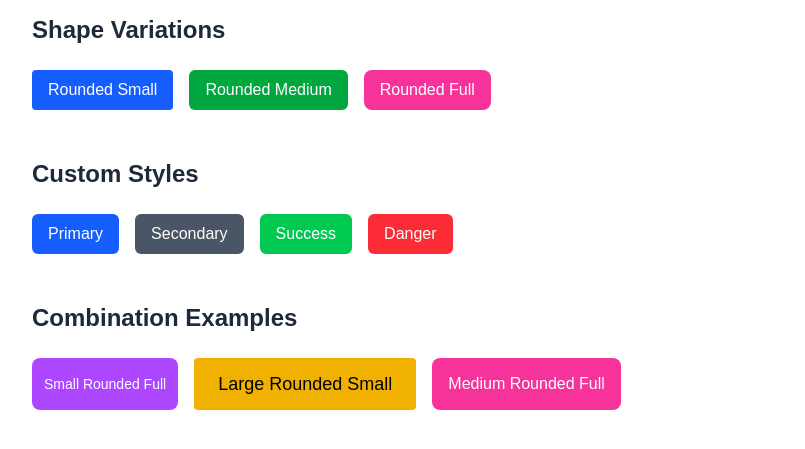
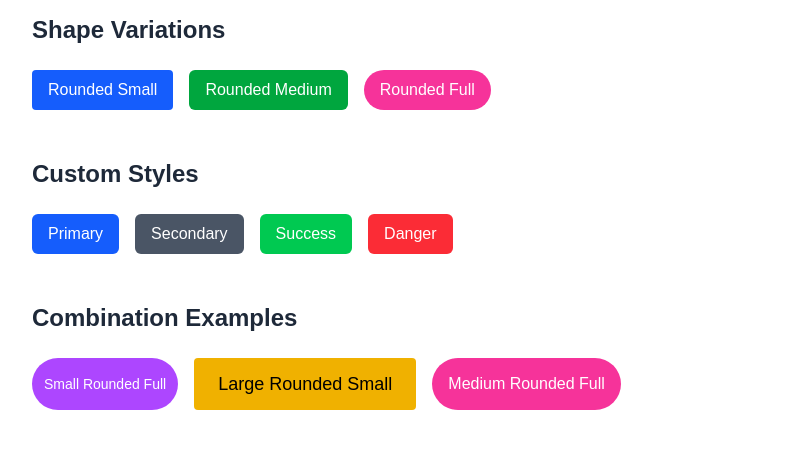
Before and after one commit to Mh-NOUHICoder/alx-project-0x00-setup, a Next.js app in the folder alx-project-0x00/: page /landing in a window 1280 px wide. Shown: the part 765-1214 px from the top of the page, without its empty margins (56-861 px from the left). Built offline with nearby package versions, Linux system fonts and the light colour scheme.

Commit message:
fix the rounded-full missing

```diff
--- a/alx-project-0x00/interfaces/index.ts
+++ b/alx-project-0x00/interfaces/index.ts
@@ -7,6 +7,6 @@
   title: string;
   size?: "small" | "medium" | "large";
 
-  shape?: "rounded-sm" | "rounded-md" | "rounded-lg";
+  shape?: "rounded-sm" | "rounded-md" | "rounded-full";
   styles: string;
 }
--- a/alx-project-0x00/pages/landing.tsx
+++ b/alx-project-0x00/pages/landing.tsx
@@ -32,7 +32,7 @@
         <div className="flex gap-4 flex-wrap">
           <Button title="Rounded Small" shape="rounded-sm" styles="bg-blue-600 text-white hover:bg-blue-700" />
           <Button title="Rounded Medium" shape="rounded-md" styles="bg-green-600 text-white hover:bg-green-700" />
-          <Button title="Rounded Full" shape="rounded-lg" styles="bg-pink-500 text-white hover:bg-pink-600" />
+          <Button title="Rounded Full" shape="rounded-full" styles="bg-pink-500 text-white hover:bg-pink-600" />
         </div>
       </section>
 
@@ -54,7 +54,7 @@
           <Button
             title="Small Rounded Full"
             size="small"
-            shape="rounded-lg"
+            shape="rounded-full"
             styles="bg-purple-500 text-white hover:bg-purple-600"
           />
           <Button
@@ -66,7 +66,7 @@
           <Button
             title="Medium Rounded Full"
             size="medium"
-            shape="rounded-lg"
+            shape="rounded-full"
             styles="bg-pink-500 text-white hover:bg-pink-600"
           />
         </div>
```
